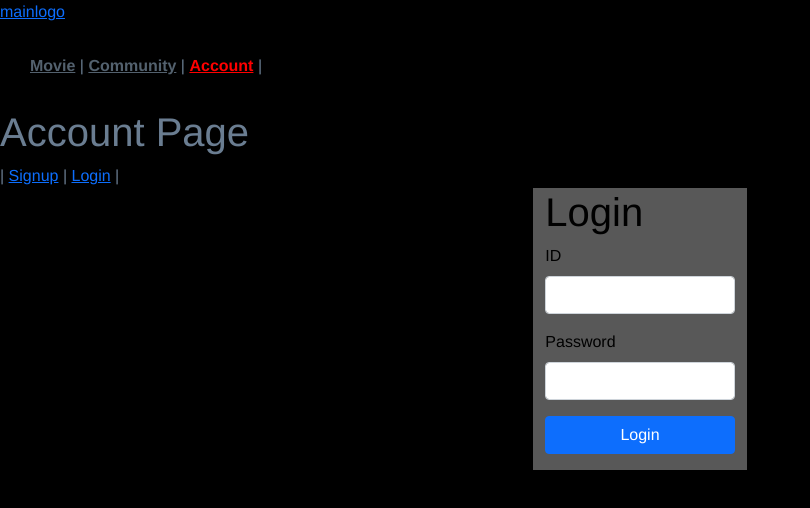
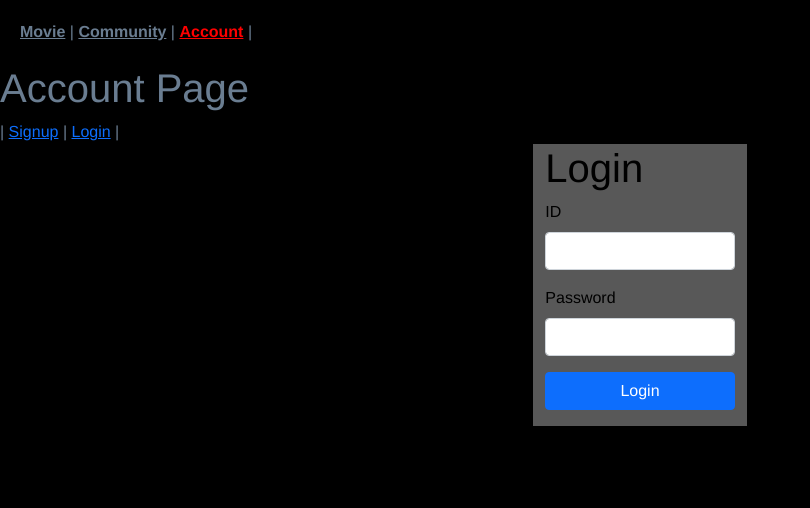
Before and after one commit to cys4585/SSAFY_1st_semester_final_pjt, a Vue app in the folder final-pjt-front/: page /accounts/login in a window 1280 px wide. Shown: the top 508 px of the page, without its empty margins (0-810 px from the left). Built offline with nearby package versions, Linux system fonts and the light colour scheme.

Commit message:
Moviecard color

```diff
--- a/final-pjt-front/src/App.vue
+++ b/final-pjt-front/src/App.vue
@@ -1,6 +1,6 @@
 <template>
   <div id="app">
-    <router-link :to="{ name: 'MovieList' }">mainlogo</router-link>
+    <!-- <router-link :to="{ name: 'MovieList' }">mainlogo</router-link> -->
       <div id="nav">
         <span>
           <router-link :to="{ name: 'MovieList' }">Movie</router-link> |
@@ -24,12 +24,13 @@
 }
 
 #nav {
-  padding: 30px;
+  padding: 20px;
+  background-color: rgba(0, 0, 0);
 }
 
 #nav a {
   font-weight: bold;
-  color: #53616e;
+  color: #6a7d91;
 }
 
 #nav a.router-link-exact-active {
--- a/final-pjt-front/src/components/movies/MovieList.vue
+++ b/final-pjt-front/src/components/movies/MovieList.vue
@@ -1,11 +1,15 @@
 <template>
   <div>
     <h2>MovieList.vue</h2>
-    <MovieCard
-      v-for="(movie, idx) in movies"
-      :key="idx"
-      :movie="movie"
-    />
+    <section>
+      <b-card-group row row-cols-1 row-cols-md-6 g-4>
+        <MovieCard
+          v-for="(movie, idx) in movies"
+          :key="idx"
+          :movie="movie"
+        />
+      </b-card-group>
+    </section>
   </div>
 </template>
 
```
Also changed, not shown: final-pjt-front/src/bono.jpg (deleted).
